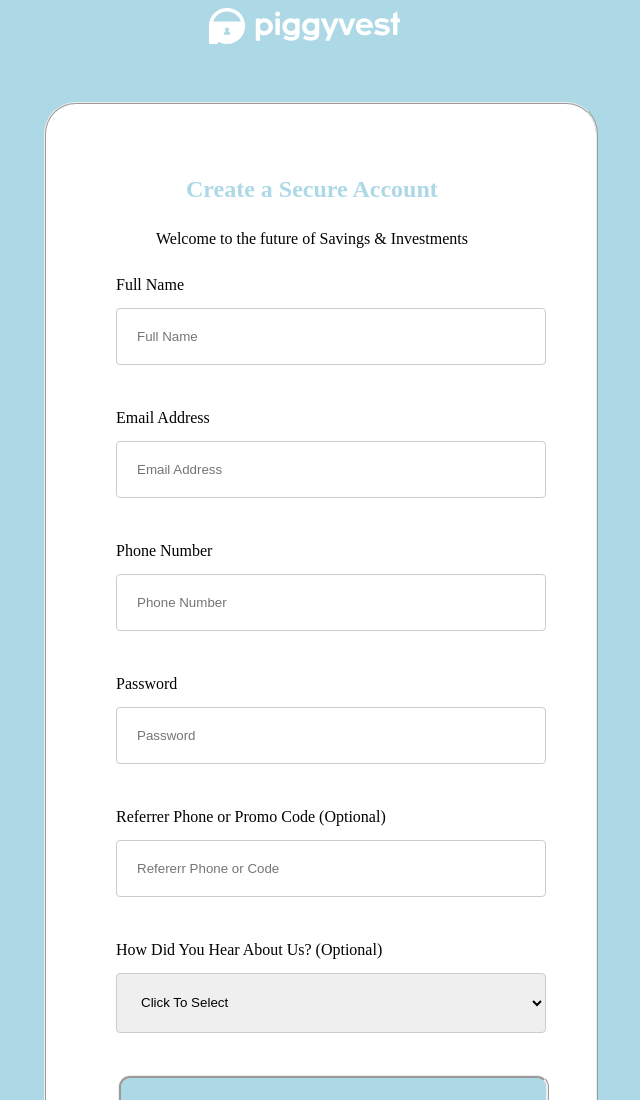
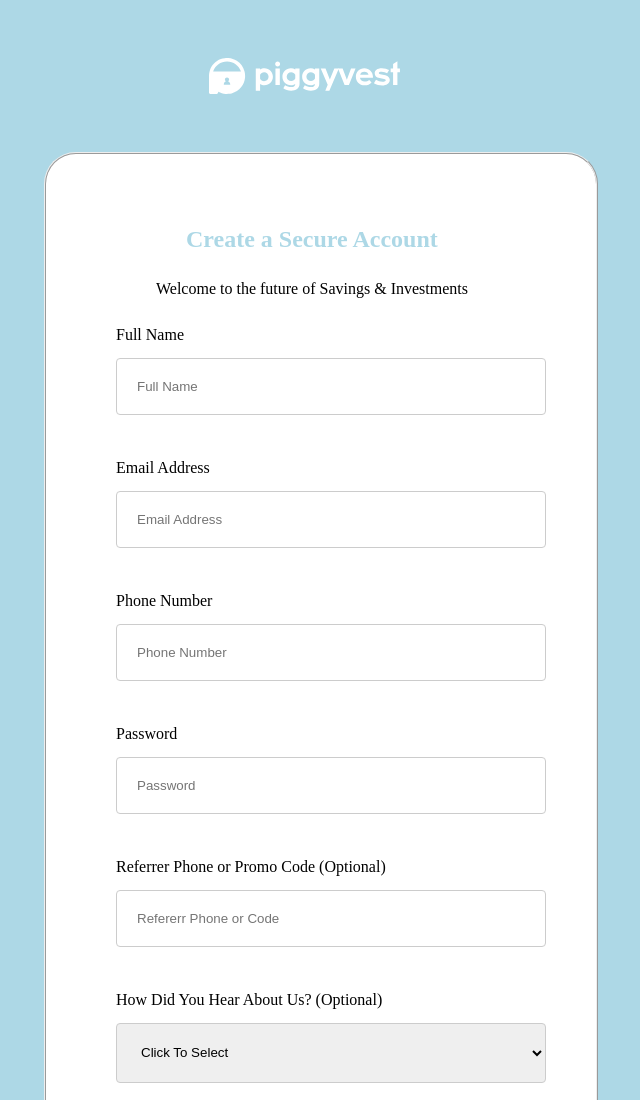
Before and after one commit to folayiwola/signup, a plain HTML site: page index.html in a window 1280 px wide. Shown: the top 1100 px of the page, without its empty margins (319-959 px from the left). Drawn offline with Linux system fonts and the light colour scheme.

Commit message:
Update index.html

```diff
--- a/index.html
+++ b/index.html
@@ -7,7 +7,7 @@
     <title>PiggyBank</title>
 </head>
 <body>
-  <img src="piggyvest.svg" alt="piggyvest" style="padding-left: 520px;">
+  <img src="piggyvest.svg" alt="piggyvest" style="padding-left: 520px; padding-top: 50px;">
     <br>
     <br>
     <br>
```
